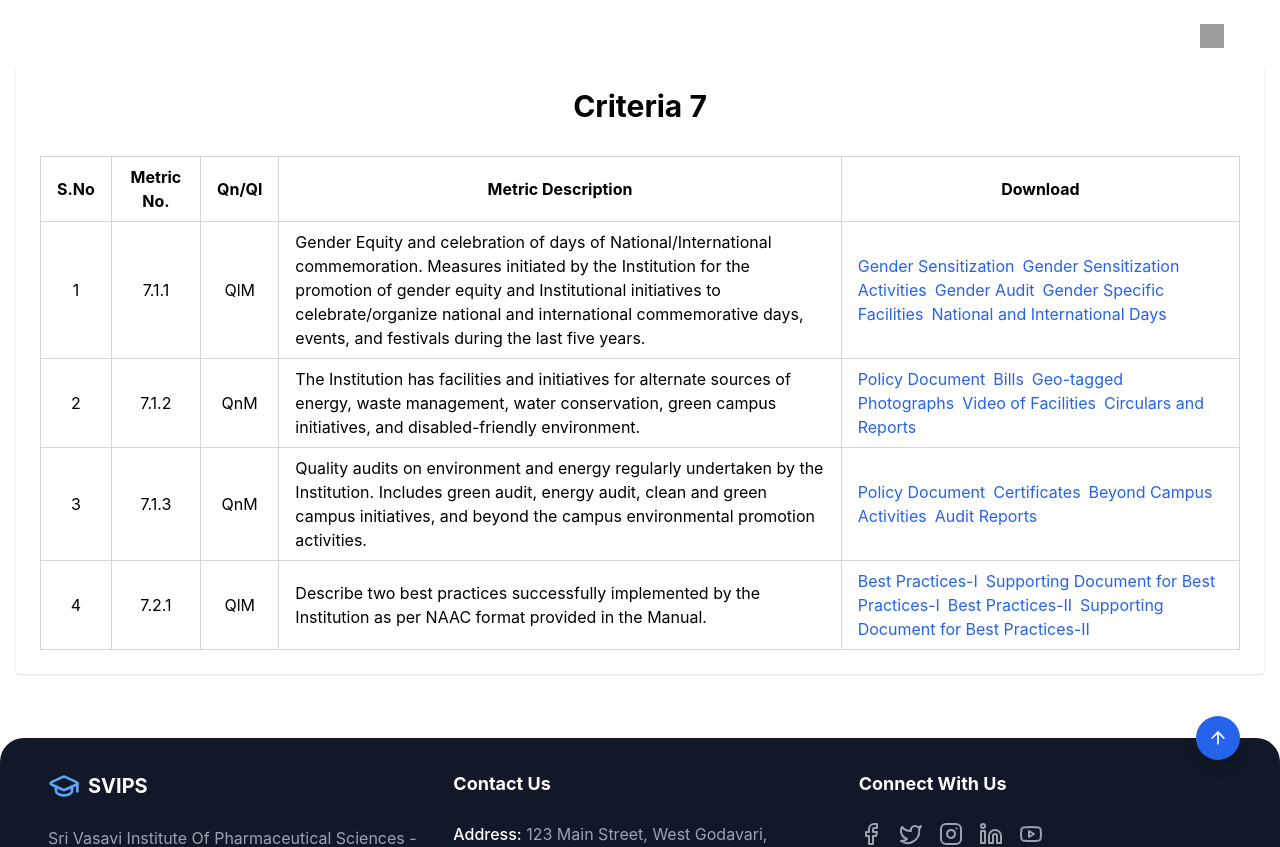
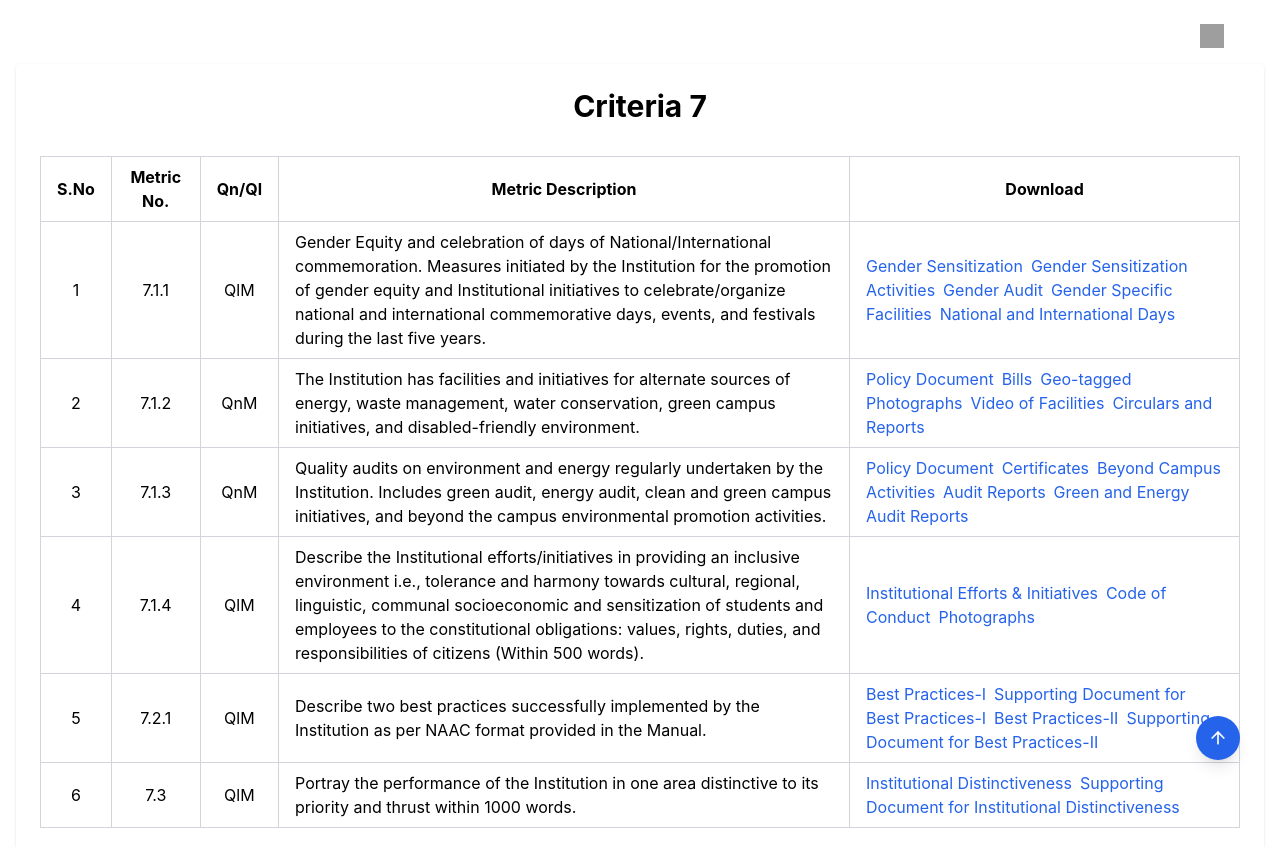
Before and after one commit to Govardhan-subhash/Pharmacy, a React (Vite) app: page /criteria/criteria-vii in a window 1280 px wide. Shown: the top 847 px of the page. Built offline with nearby package versions, Linux system fonts and the light colour scheme; grey boxes are pictures that could not be loaded.

Commit message:
Update Criteria7.tsx

```diff
--- a/src/pages/criteria/quality/Criteria7.tsx
+++ b/src/pages/criteria/quality/Criteria7.tsx
@@ -41,10 +41,23 @@ const Criteria7: React.FC = () => {
         { name: 'Certificates', url: '/uploads/naac/criteria7/7.1.3 certificates.pdf' },
         { name: 'Beyond Campus Activities', url: '/uploads/naac/criteria7/7.1.3 Beyond the campus.pdf' },
         { name: 'Audit Reports', url: '/uploads/naac/criteria7/7.1.3 Audit reports.pdf' },
+        { name: 'Green and Energy Audit Reports', url: '/uploads/naac/criteria7/7.1.3 Green and Energy Audit Reports.pdf' },
       ],
     },
     {
       sno: 4,
+      metricNo: '7.1.4',
+      qnQl: 'QlM',
+      description:
+        'Describe the Institutional efforts/initiatives in providing an inclusive environment i.e., tolerance and harmony towards cultural, regional, linguistic, communal socioeconomic and sensitization of students and employees to the constitutional obligations: values, rights, duties, and responsibilities of citizens (Within 500 words).',
+      downloads: [
+        { name: 'Institutional Efforts & Initiatives', url: '/uploads/naac/criteria7/7.1.4 Institutional Efforts.pdf' },
+        { name: 'Code of Conduct', url: '/uploads/naac/criteria7/7.1.4 Code of Conduct.pdf' },
+        { name: 'Photographs', url: '/uploads/naac/criteria7/7.1.4 Photographs.pdf' },
+      ],
+    },
+    {
+      sno: 5,
       metricNo: '7.2.1',
       qnQl: 'QlM',
       description:
@@ -56,14 +69,21 @@ const Criteria7: React.FC = () => {
         { name: 'Supporting Document for Best Practices-II', url: '/uploads/naac/criteria7/7.2 Best Practices-2 supporting document.pdf' },
       ],
     },
+    {
+      sno: 6,
+      metricNo: '7.3',
+      qnQl: 'QlM',
+      description:
+        'Portray the performance of the Institution in one area distinctive to its priority and thrust within 1000 words.',
+      downloads: [
+        { name: 'Institutional Distinctiveness', url: '/uploads/naac/criteria7/7.3 Institutional Distinctiveness.pdf' },
+        { name: 'Supporting Document for Institutional Distinctiveness', url: '/uploads/naac/criteria7/7.3 Supporting Document.pdf' },
+      ],
+    },
   ];
-
 
   return (
     <div className="container mx-auto px-4 py-16">
-
-
-        {/* Main Content */}
       <div className="col-span-3 bg-white p-6 rounded shadow">
         <h1 className="text-3xl font-bold text-center mb-8">Criteria 7</h1>
         <table className="table-auto w-full border-collapse border border-gray-300">
@@ -102,7 +122,6 @@ const Criteria7: React.FC = () => {
         </table>
       </div>
     </div>
-
   );
 };
 
```
Lines whose indentation alone changed are shown as unchanged.
